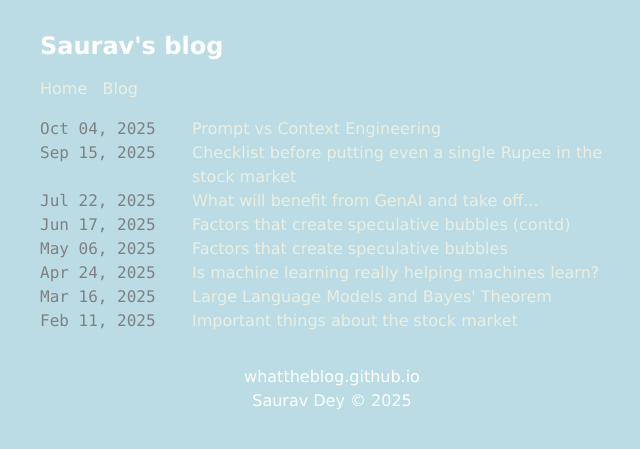
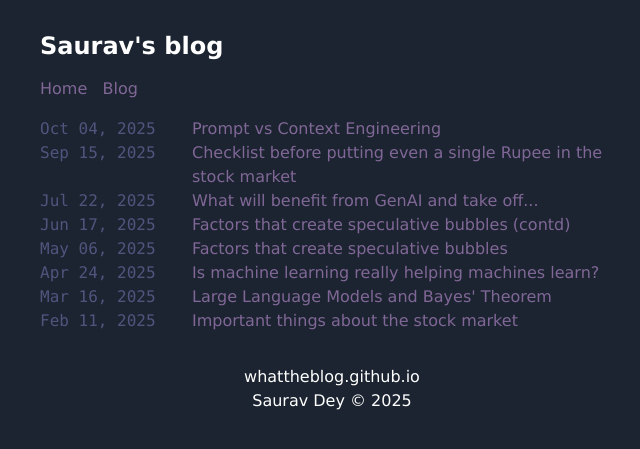
Before and after one commit to agentloopfyi/agentloopfyi.github.io, a Jekyll site: the page built from _pages/blog.markdown, in a window 1280 px wide. Shown: the top 449 px of the page, without its empty margins (308-948 px from the left). Built offline with Jekyll 4.4.1, drawn with Linux system fonts in a browser that asks for light colours.

Commit message:
Update main.css

```diff
--- a/css/main.css
+++ b/css/main.css
@@ -1,5 +1,5 @@
 body {
-    background-color: #BBDCE5;
+    background-color: #1B2430;
     color: white;
     padding: 2em;
     font-family: Verdana, sans-serif;
@@ -12,7 +12,7 @@ body {
 
 a {
   text-decoration: none;
-  color: #ECEEDF;
+  color: #816797;
 }
 
 a:hover {
@@ -35,7 +35,7 @@ a:hover {
 .date {
     font-size: 1em;
     font-family: Consolas, "Courier New", monospace;
-    color: gray;
+    color: #51557E;
 }
 
 @media (min-width: 1200px) {
```
